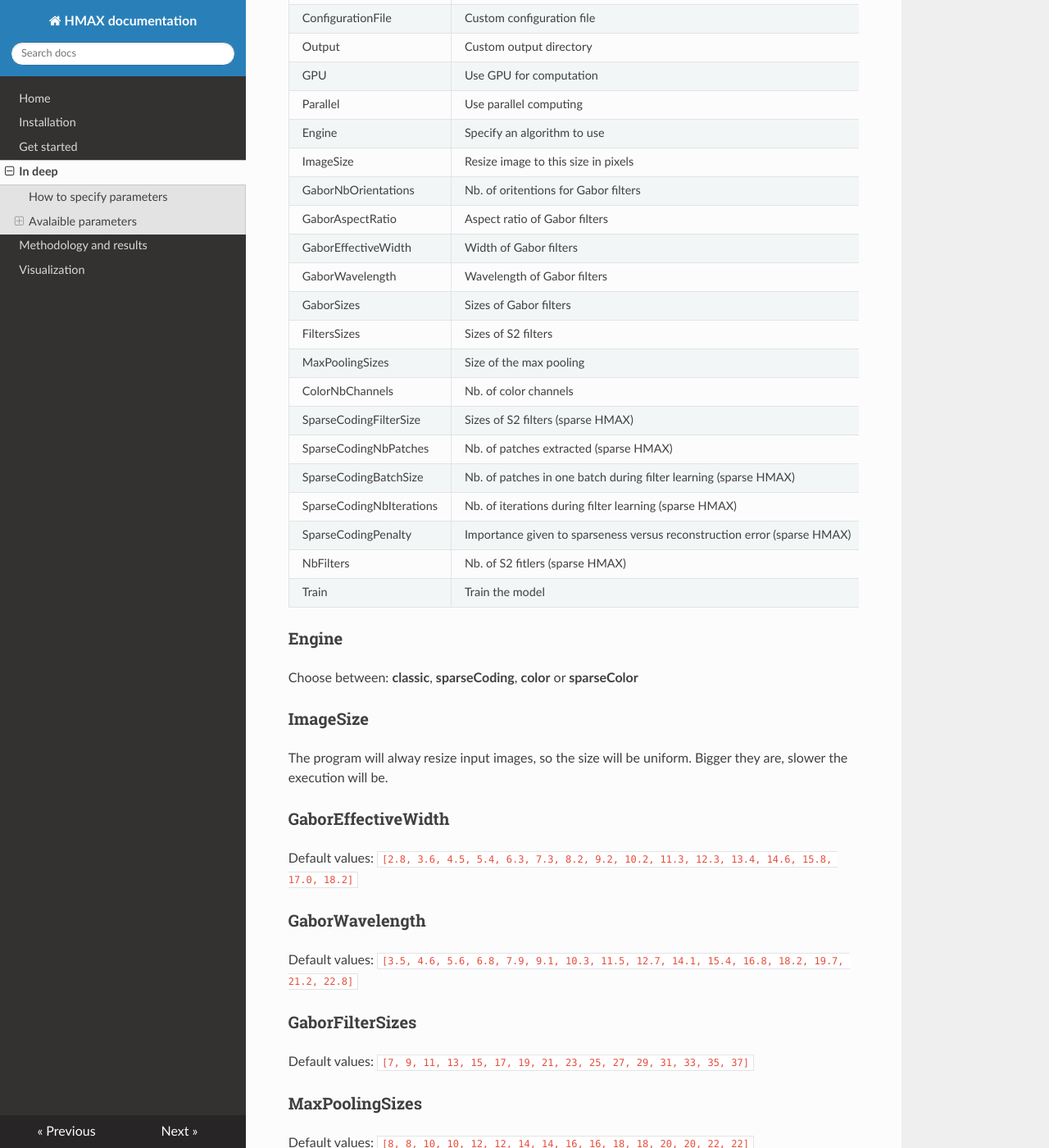
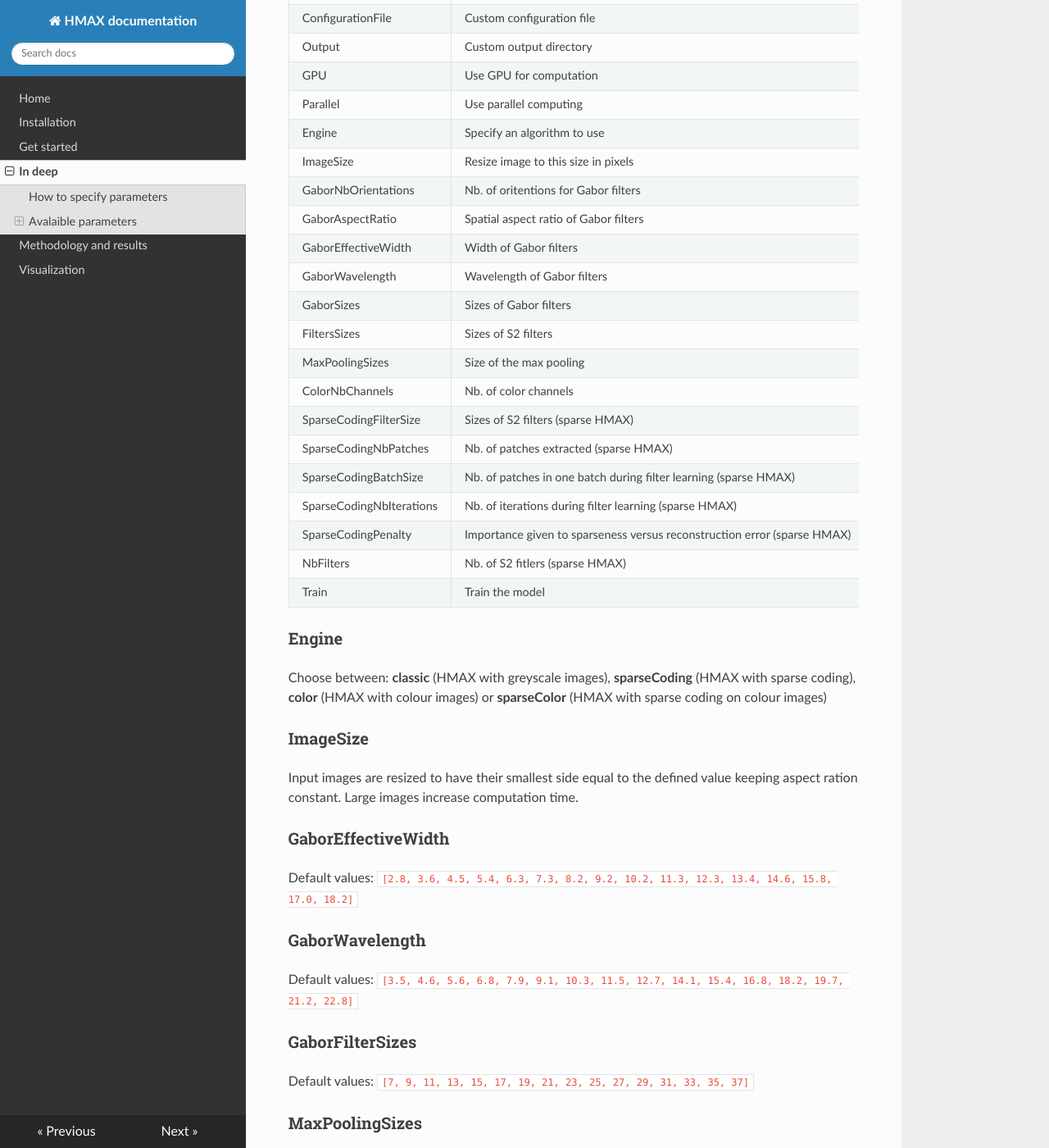
Before and after one commit to EEVCOM-Montpellier/hmax-documentation, an MkDocs documentation site: the page built from docs/indeep.md, in a window 1280 px wide and 1400 px high, scrolled down 744 px. Shown: the whole window at 82% size. Built offline with MkDocs 1.6.1, drawn with Linux system fonts in a browser that asks for light colours; nearby versions of some CDN libraries; old or Windows-style settings are respelled for this version of MkDocs.

Commit message:
Update indeep.md

```diff
--- a/docs/indeep.md
+++ b/docs/indeep.md
@@ -33,7 +33,7 @@ Setting the parameter to `true` will override the default value.
 | Engine                    | Specify an algorithm to use         | String             | `"sparseCodingColor"`              |
 | ImageSize                 | Resize image to this size in pixels | Integer            | `140`                        |
 | GaborNbOrientations       | Nb. of oritentions for Gabor filters| Integer            | `4`                          |
-| GaborAspectRatio          | Aspect ratio of Gabor filters       | Float              | `0.3`                        |
+| GaborAspectRatio          | Spatial aspect ratio of Gabor filters| Float              | `0.3`                        |
 | GaborEffectiveWidth       | Width of Gabor filters              | Float[]            | `[2.8, 3.6, 4.5, ..., 18.2]` |
 | GaborWavelength           | Wavelength of Gabor filters         | Float[]            | `[3.5, 4.6, 5.6, ..., 22.8]` |
 | GaborSizes                | Sizes of Gabor filters              | Integer[]          | `[7, 9, 11, 13, ..., 39]`    |
@@ -50,10 +50,10 @@ Setting the parameter to `true` will override the default value.
 
 
 ### Engine
-Choose between: **classic**, **sparseCoding**, **color** or **sparseColor**
+Choose between: **classic** (HMAX with greyscale images), **sparseCoding** (HMAX with sparse coding), **color** (HMAX with colour images) or **sparseColor** (HMAX with sparse coding on colour images)
 
 ### ImageSize
-The program will alway resize input images, so the size will be uniform. Bigger they are, slower the execution will be.
+Input images are resized to have their smallest side equal to the defined value keeping aspect ration constant. Large images increase computation time.
 
 ### GaborEffectiveWidth
 Default values: `[2.8, 3.6, 4.5, 5.4, 6.3, 7.3, 8.2, 9.2, 10.2, 11.3, 12.3, 13.4, 14.6, 15.8, 17.0, 18.2]`
```
